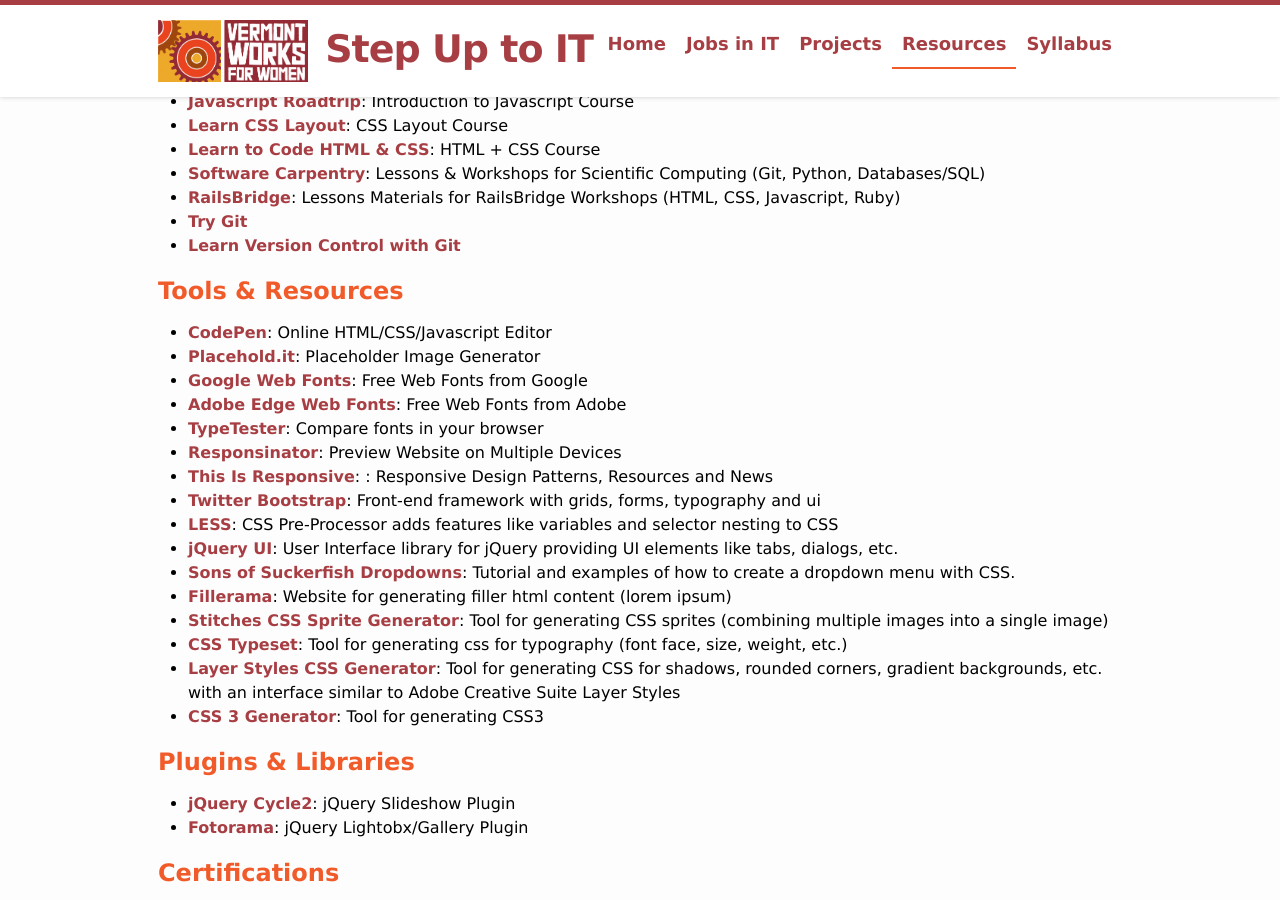
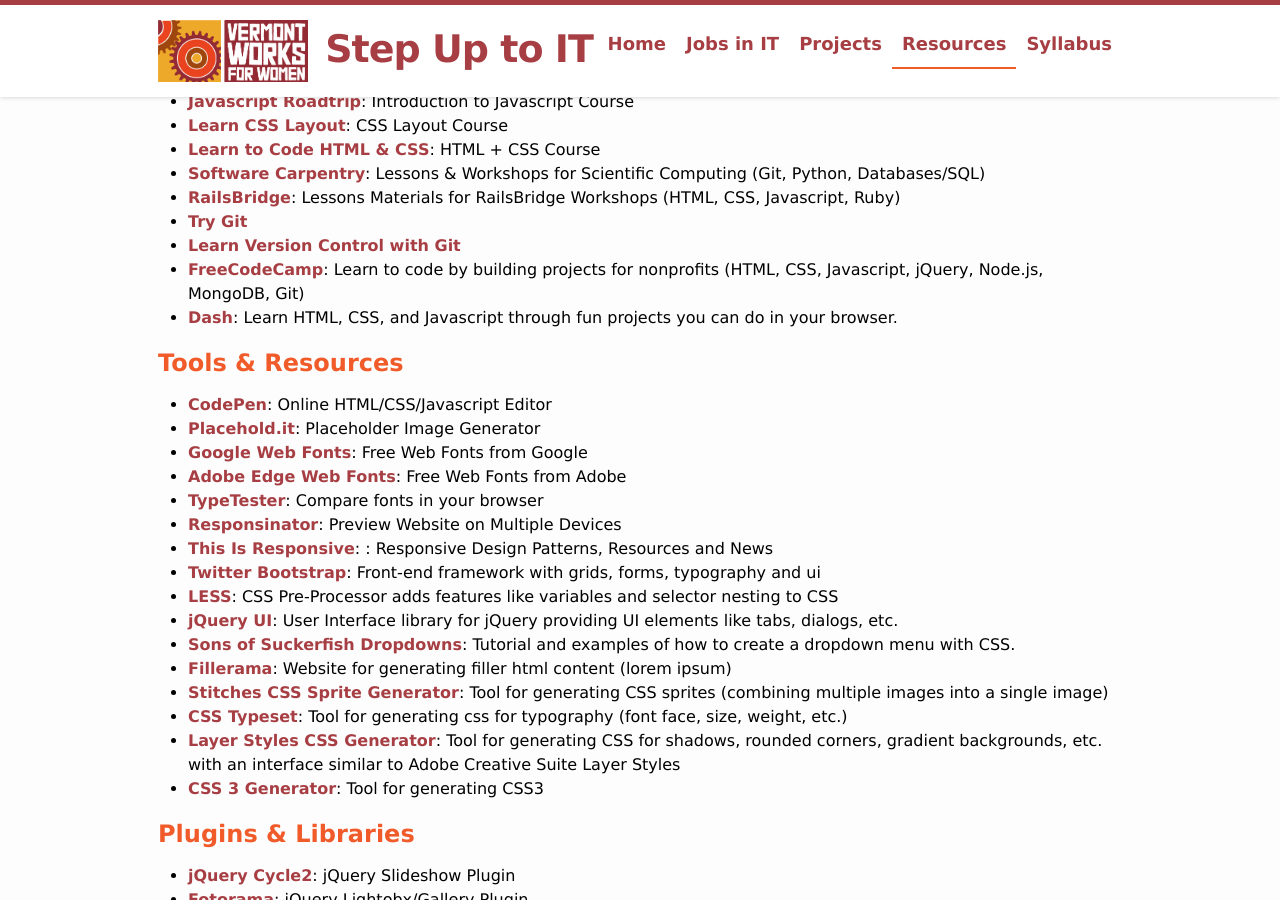
Before and after one commit to jennybeaudin/step-up-it, a Jekyll site: the page built from resource.md, in a window 1280 px wide and 900 px high, scrolled down 826 px. Built offline with Jekyll 4.4.1, drawn with Linux system fonts in a browser that asks for light colours.

Commit message:
Add Dash and freeCodeCamp to e learning resources.

```diff
--- a/resource.md
+++ b/resource.md
@@ -58,6 +58,8 @@
 -   [RailsBridge](http://docs.railsbridge.org/docs/): Lessons Materials for RailsBridge Workshops (HTML, CSS, Javascript, Ruby)
 -   [Try Git](https://try.github.io)
 -   [Learn Version Control with Git](http://www.git-tower.com/learn/ebook/command-line/introduction)
+- [FreeCodeCamp](http://www.freecodecamp.com/): Learn to code by building projects for nonprofits (HTML, CSS, Javascript, jQuery, Node.js, MongoDB, Git)
+- [Dash](https://dash.generalassemb.ly/): Learn HTML, CSS, and Javascript through fun projects you can do in your browser.
 
 Tools & Resources
 -----------------
```
